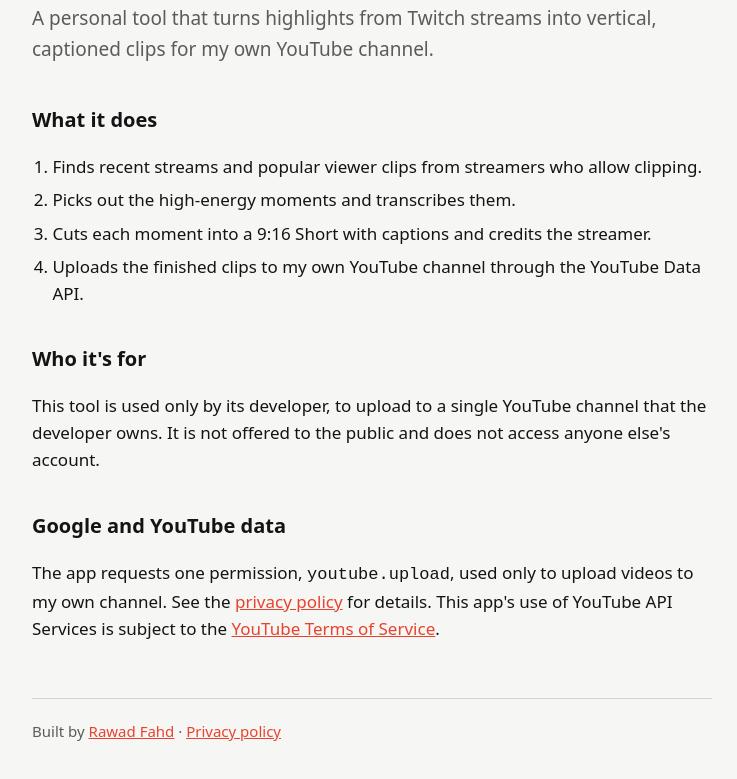
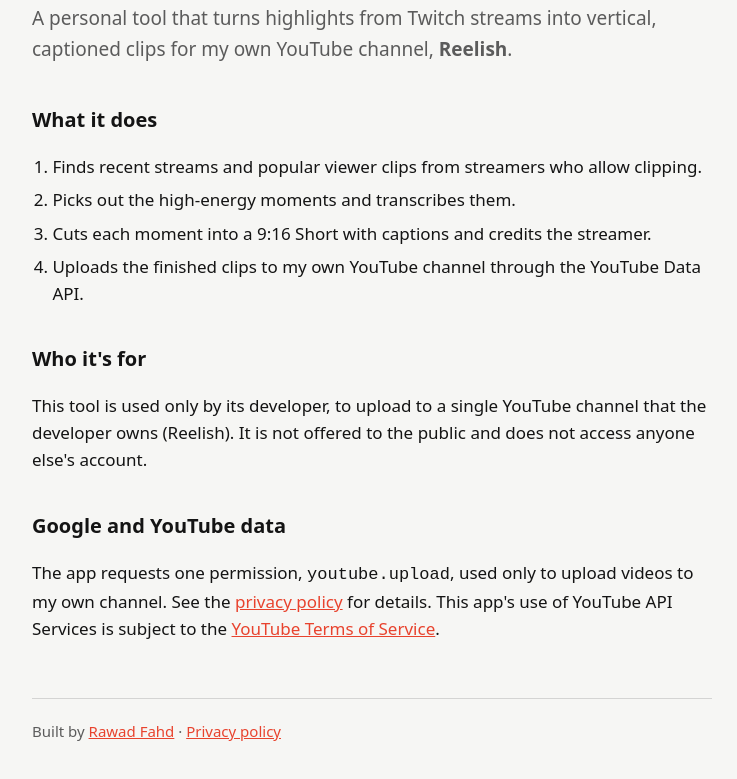
Before and after one commit to rfahd1525/privacy, a plain HTML site: page index.html in a window 1280 px wide. Shown: the part 123-902 px from the top of the page, without its empty margins (268-1005 px from the left). Drawn offline with Linux system fonts and the light colour scheme.

Commit message:
Name the Reelish channel
Co-Authored-By: Claude Opus 5.5 <noreply@anthropic.com>
Claude-Session: https://claude.ai/code/session_01HarpgTdVu9ctq8Z4hiboE3

```diff
--- a/index.html
+++ b/index.html
@@ -15,7 +15,7 @@ a{color:var(--acc)}
 footer{margin-top:56px;padding-top:20px;border-top:1px solid color-mix(in srgb,var(--ink) 15%,transparent);font-size:15px;color:var(--mut)}
 </style></head><body><main>
 <h1>Stream <span>Clipper</span></h1>
-<p class="lede">A personal tool that turns highlights from Twitch streams into vertical, captioned clips for my own YouTube channel.</p>
+<p class="lede">A personal tool that turns highlights from Twitch streams into vertical, captioned clips for my own YouTube channel, <strong>Reelish</strong>.</p>
 
 <h2>What it does</h2>
 <ol>
@@ -26,7 +26,7 @@ footer{margin-top:56px;padding-top:20px;border-top:1px solid color-mix(in srgb,v
 </ol>
 
 <h2>Who it's for</h2>
-<p>This tool is used only by its developer, to upload to a single YouTube channel that the developer owns. It is not offered to the public and does not access anyone else's account.</p>
+<p>This tool is used only by its developer, to upload to a single YouTube channel that the developer owns (Reelish). It is not offered to the public and does not access anyone else's account.</p>
 
 <h2>Google and YouTube data</h2>
 <p>The app requests one permission, <code>youtube.upload</code>, used only to upload videos to my own channel. See the <a href="privacy.html">privacy policy</a> for details. This app's use of YouTube API Services is subject to the <a href="https://www.youtube.com/t/terms">YouTube Terms of Service</a>.</p>
```
Also changed, not shown: privacy.html (+1 -1 lines).
